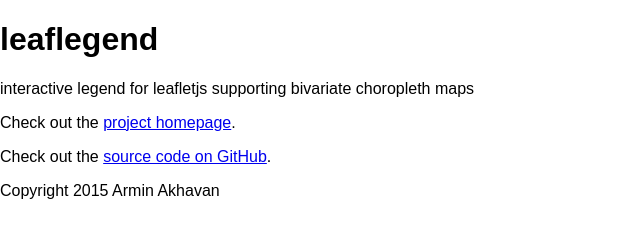
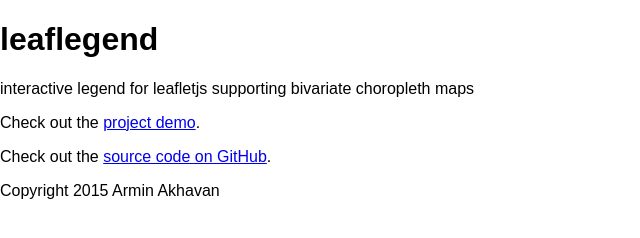
Before and after one commit to arminakvn/leaflegend, a website: page index.html in a window 1280 px wide. Shown: the full height of the page, 0-640 px from the left. Drawn offline with Linux system fonts and the light colour scheme.

Commit message:
demo hmpage link

```diff
--- a/index.html
+++ b/index.html
@@ -7,7 +7,7 @@
   <body>
     <h1>leaflegend</h1>
     <p>interactive legend for leafletjs supporting bivariate choropleth maps</p>
-    <p>Check out the <a href="http://arminakvn.github.io/leaflegend/demo/index.html">project homepage</a>.</p>
+    <p>Check out the <a href="http://arminakvn.github.io/leaflegend/demo/index.html">project demo</a>.</p>
     <p>Check out the <a href="https://github.com/arminakvn/leaflegend">source code on GitHub</a>.</p>
     <p>Copyright 2015 Armin Akhavan</p>
   </body>
```
